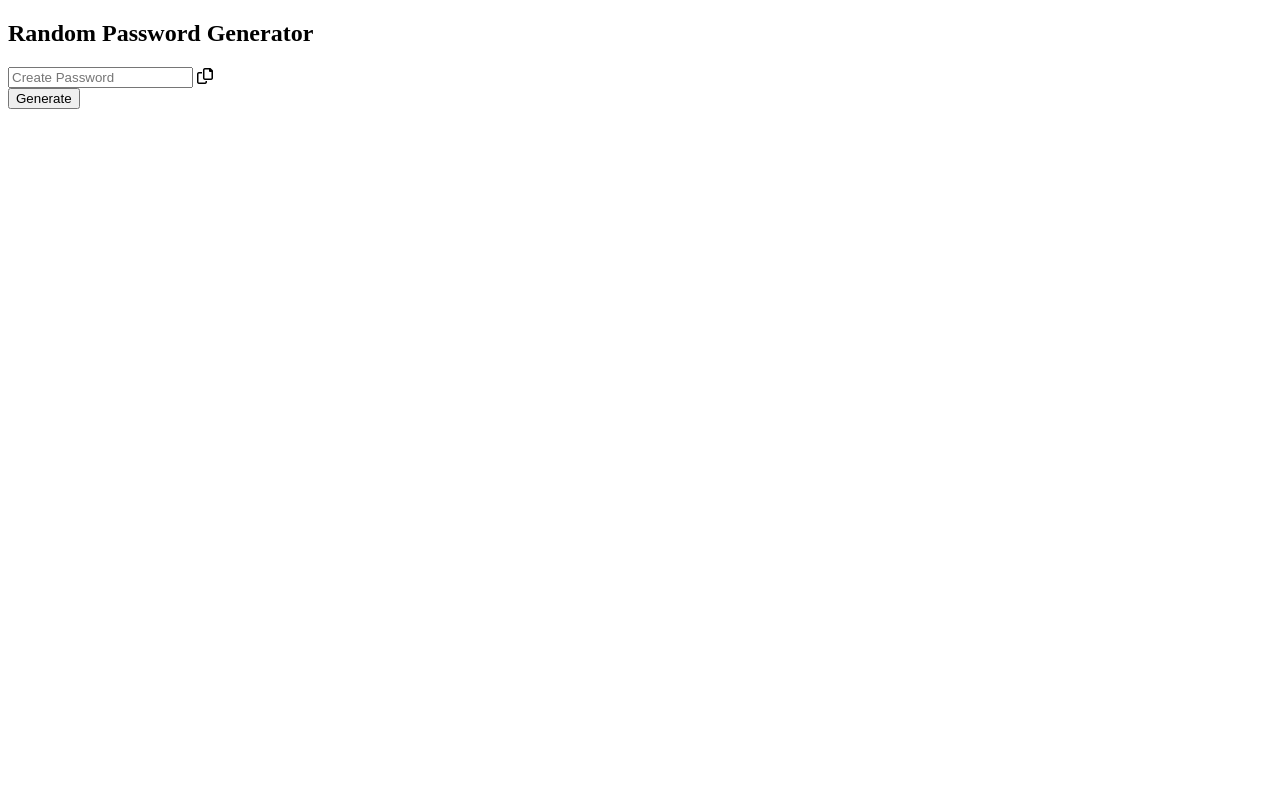
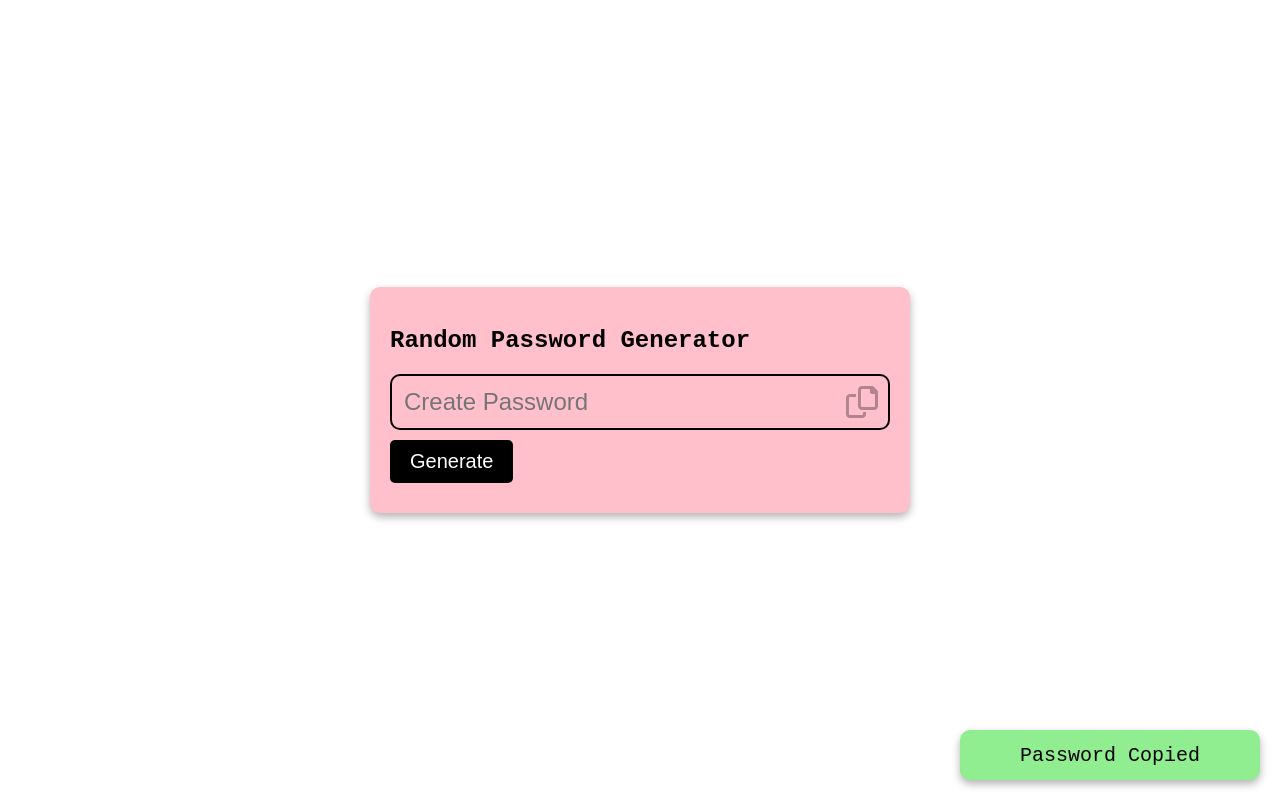
Before and after one commit to KaungHtetAllen/random_password_generator, a plain HTML site: page index.html in a window 1280 px wide. Drawn offline with Linux system fonts and the light colour scheme.

Commit message:
create style.css file

```diff
--- a/index.html
+++ b/index.html
@@ -6,16 +6,17 @@
     <meta name="viewport" content="width=device-width, initial-scale=1.0">
     <title>Random Password Generator</title>
     <link rel="stylesheet" href="https://cdnjs.cloudflare.com/ajax/libs/font-awesome/6.1.2/css/all.min.css" integrity="sha512-1sCRPdkRXhBV2PBLUdRb4tMg1w2YPf37qatUFeS7zlBy7jJI8Lf4VHwWfZZfpXtYSLy85pkm9GaYVYMfw5BC1A==" crossorigin="anonymous" referrerpolicy="no-referrer" />
+    <link rel="stylesheet" href="style.css">
 </head>
 <body>
     <div class="password-container">
         <h2>Random Password Generator</h2>
         <div class="input-container">
             <input type="text" id="input" class="input" placeholder="Create Password" readonly/>
-            <i class="fa-regular fa-copy"></i>
+            <i class="fa-regular fa-copy fa-2x"></i>
         </div>
         <button class="btn">Generate</button>
     </div>
-    <div class="alert-container"></div>
+    <div class="alert-container">Password Copied</div>
 </body>
 </html>
--- /dev/null
+++ b/style.css
@@ -0,0 +1,89 @@
+body{
+    margin:0;
+    display: flex;
+    justify-content: center;
+    height: 100vh;
+    align-items: center;
+    font-family: 'Courier New', Courier, monospace;
+}
+
+.password-container{
+    background-color: pink;
+    width:500px;
+    padding: 20px;
+    border-radius: 10px;
+    box-shadow: 0 4px 8px rgba(0,0,0,0.3);
+    margin: 10px;
+}
+
+.input-container{
+    border: solid 2px black;
+    padding: 10px;
+    border-radius: 10px;
+    display: flex;
+    justify-content: space-between;
+    align-items: center;
+}
+
+.input{
+    border: none;
+    background-color: transparent;
+    outline:none;
+    font-size: 24px;
+    letter-spacing: 4px;
+}
+
+.input::placeholder{
+    letter-spacing: 0px;
+}
+
+.fa-copy{
+    cursor: pointer;
+    opacity: 0.3;
+}
+
+.fa-copy:hover{
+    opacity: 0.7;
+}
+
+.btn{
+    background-color: black;
+    color:white;
+    border: none;
+    padding: 10px 20px;
+    border-radius: 5px;
+    margin: 10px 0;
+    font-size: 20px;
+    cursor: pointer;
+}
+
+.btn:hover{
+    background-color: green;
+}
+
+.btn:active{
+    transform: scale(0.95);
+}
+
+.fa-copy:active{
+    transform: scale(0.95);
+}
+
+.alert-container{
+    position:fixed;
+    width:300px;
+    height:50px;
+    background-color: lightgreen;
+    right: 20px;
+    bottom:20px;
+    border-radius: 10px;
+    box-shadow: 0 4px 8px rgba(0,0,0,0.3);
+    display: flex;
+    justify-content: center;
+    align-items: center;
+    font-size: 20px;
+}
+
+.active.alert-container{
+    right:-300px;
+}
```
